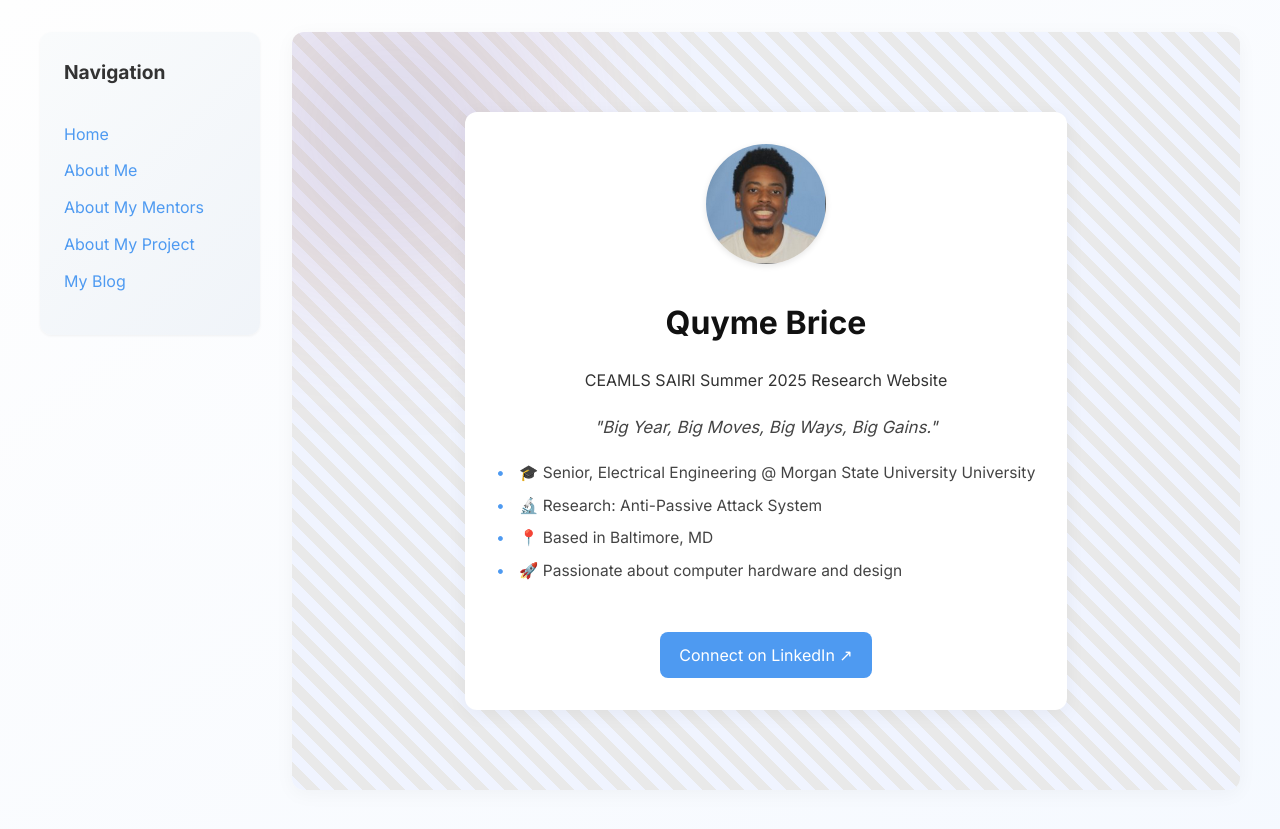
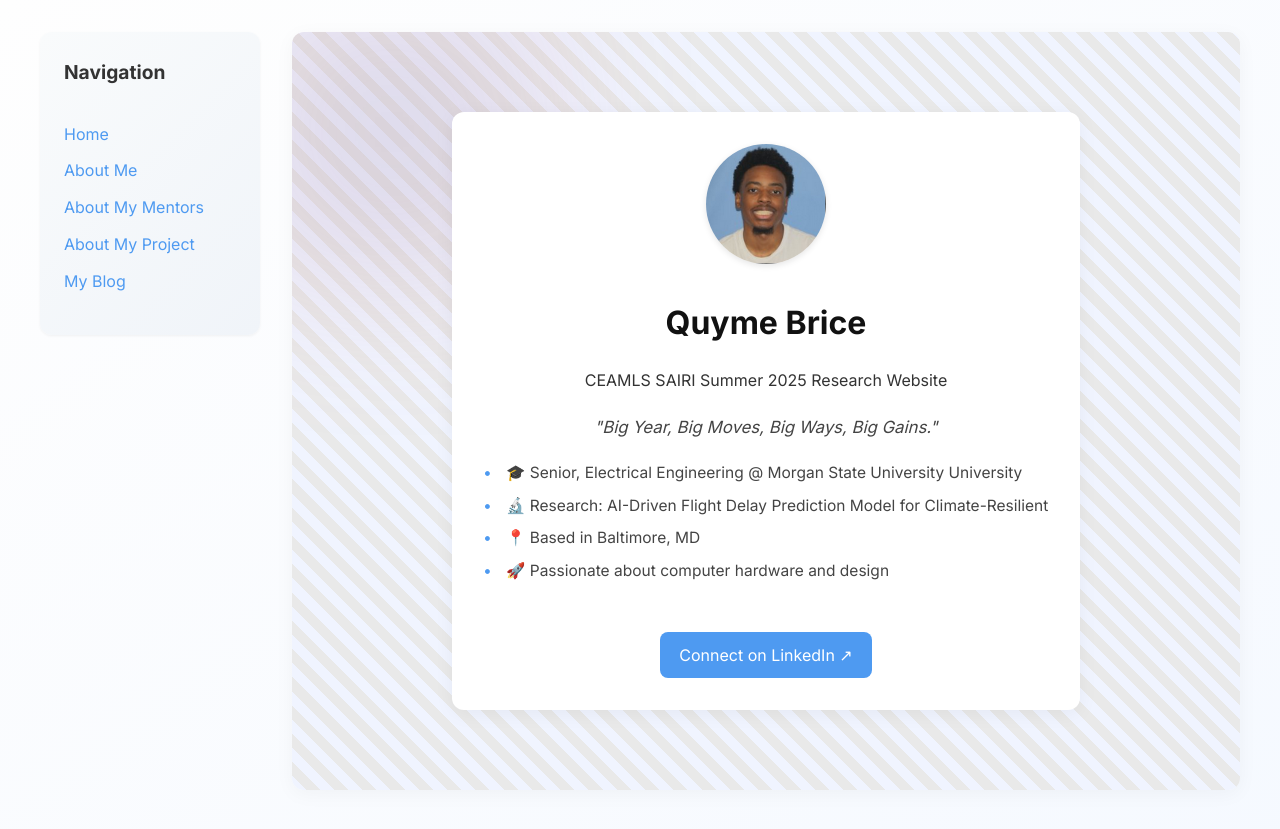
Before and after one commit to Qubri2/Qubri2.github.io, a Jekyll site: the page built from index.md, in a window 1280 px wide. Shown: the top 829 px of the page. Built offline with Jekyll 4.4.1, drawn with Linux system fonts in a browser that asks for light colours.

Commit message:
Update index.md

```diff
--- a/index.md
+++ b/index.md
@@ -7,7 +7,7 @@ motto: "Big Year, Big Moves, Big Ways, Big Gains."
 
 quick_facts:
   - "🎓 Senior, Electrical Engineering @ Morgan State University University"
-  - "🔬 Research: Anti-Passive Attack System"
+  - "🔬 Research: AI-Driven Flight Delay Prediction Model for Climate-Resilient"
   - "📍 Based in Baltimore, MD"
   - "🚀 Passionate about computer hardware and design"
 
```
